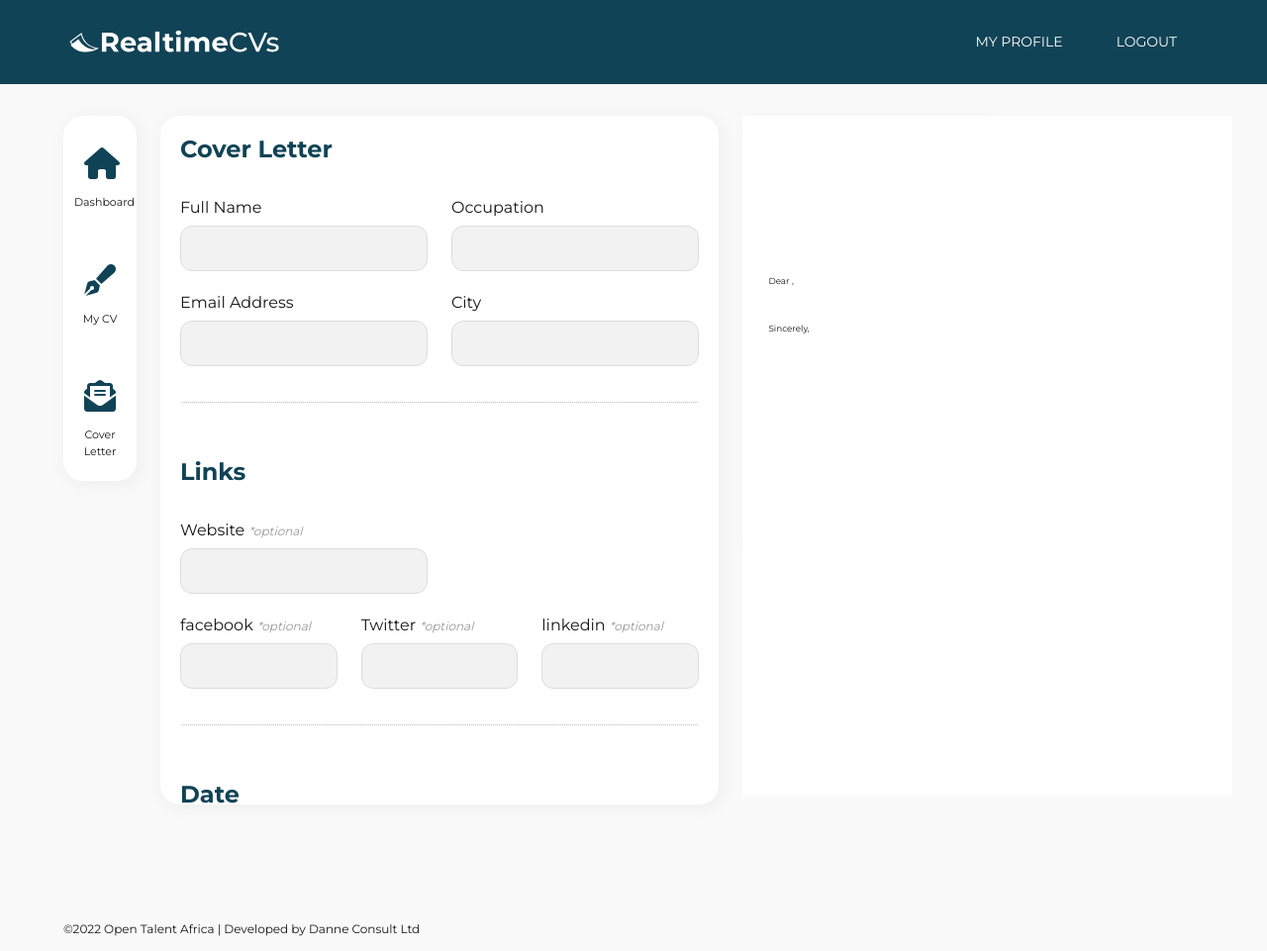
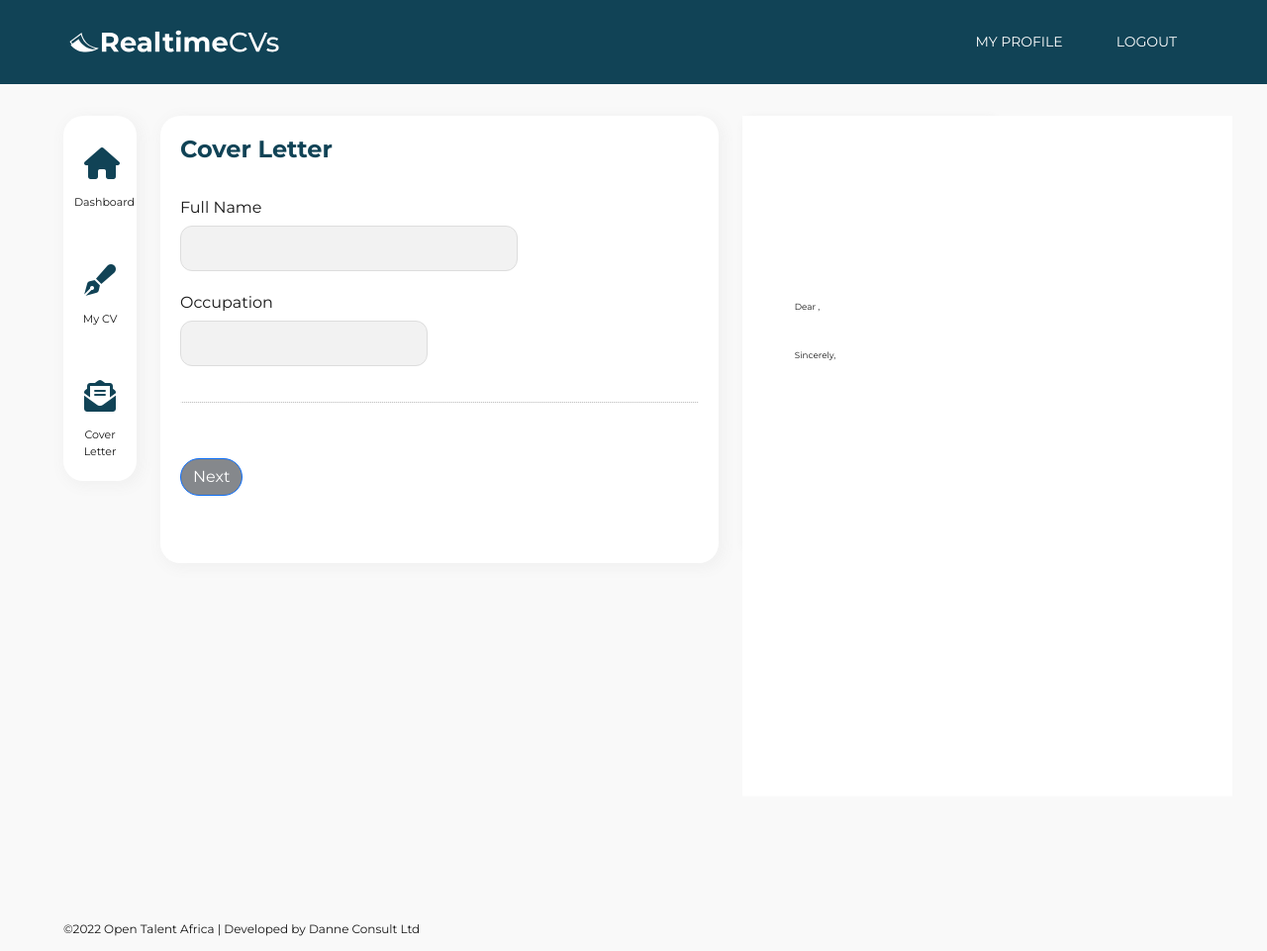
Before and after one commit to Danne-Consult/CV-Builder, a PHP site: page /coverletter.php in a window 1280 px wide. Shown: the whole page at 99% size. Run offline with PHP 8.4, Linux system fonts and the light colour scheme; some libraries are stand-ins or nearby versions.

Commit message:
added cover fieds and modal

```diff
--- a/assets/js/cover.js
+++ b/assets/js/cover.js
@@ -1,7 +1,10 @@
 const fname = document.getElementById("fname");
 const occupation = document.getElementById("occupation");
 const email = document.getElementById("email");
+const tel = document.getElementById("tel");
+const address = document.getElementById("address");
 const city = document.getElementById("city");
+const country = document.getElementById("country");
 const website = document.getElementById("website");
 const facebook = document.getElementById("facebook");
 const twitter = document.getElementById("twitter");
@@ -16,7 +19,17 @@ const coverbody = document.getElementById("coverbody");
 
 const cfullname = document.getElementById("cfullname");
 const coccupation = document.getElementById("coccupation");
-const cpersonalinfo = document.getElementById("cpersonalinfo");
+
+const cemail = document.getElementById("cemail");
+const ctel = document.getElementById("ctel");
+const caddress = document.getElementById("caddress");
+const ccity = document.getElementById("ccity");
+const ccountry = document.getElementById("ccountry");
+
+const cwebsite = document.getElementById("cwebsite");
+const cfacebook = document.getElementById("cfacebook");
+const ctwitter = document.getElementById("ctwitter");
+const clinkedin = document.getElementById("clinkedin");
 
 const cdate = document.getElementById("cdate");
 const crecipient = document.getElementById("crecipient");
@@ -28,30 +41,36 @@ const cbody = document.getElementById("cbody");
 cbody.innerHTML = coverbody.value;
 
 /*function fillcover(){
-    caddress.innerHTML = address.value;
-    cdate.innerHTML = letterdate.value;
+    cfullname.innerHTML = fname.value;
+    coccupation.innerHTML = occupation.value;
     crecipient.innerHTML = recipient.value;
     ccompany.innerHTML = company.value;
     caomaddress.innerHTML = companyaddress.value;
     cbody.innerHTML = coverbody.value;
-};*/
+}*/
 
 
 fname.addEventListener('keyup', function(){cfullname.innerHTML = fname.value;});
 occupation.addEventListener('keyup', function(){coccupation.innerHTML = occupation.value;});
-email.addEventListener('change', function(){cpersonalinfo.append(email.value+"  ")});
-city.addEventListener('change', function(){cpersonalinfo.append(city.value+"  ")});
-website.addEventListener('change', function(){cpersonalinfo.append("Website: "+website.value+"  ")});
-facebook.addEventListener('change', function(){cpersonalinfo.append("Facebook: "+facebook.value+"  ")});
-twitter.addEventListener('change', function(){cpersonalinfo.append("Twitter: "+twitter.value+"  ")});
-linkedin.addEventListener('change', function(){cpersonalinfo.append("Instagram: "+linkedin.value+"  ")});
+
+email.addEventListener('keyup', function(){if(email.value==""){cemail.style.display="none";}else{cemail.style.display="block"; cemail.innerHTML = email.value}});
+tel.addEventListener('keyup', function(){if(tel.value==""){ctel.style.display="none";}else{ctel.style.display="block"; ctel.innerHTML=tel.value}});
+address.addEventListener('keyup', function(){if(address.value==""){caddress.style.display="none";}else{caddress.style.display="block"; caddress.innerHTML=address.value}});
+city.addEventListener('keyup', function(){if(city.value==""){ccity.style.display="none";}else{ccity.style.display="block"; ccity.innerHTML=city.value}});
+country.addEventListener('keyup', function(){if(country.value==""){ccountry.style.display="none";}else{ccountry.style.display="block"; ccountry.innerHTML=country.value}});
+
+
+website.addEventListener('change', function(){if(website.value==""){cwebsite.style.display="none";}else{cwebsite.style.display="block"; cwebsite.innerHTML= "<i class='fa-solid fa-earth-africa'></i> "+website.value;}});
+facebook.addEventListener('change', function(){if(facebook.value==""){cfacebook.style.display="none";}else{cfacebook.style.display="block";cfacebook.innerHTML= "<i class='fa-brands fa-facebook'></i> "+facebook.value}});
+twitter.addEventListener('change', function(){if(twitter.value==""){ctwitter.style.display="none";}else{ctwitter.style.display="block";ctwitter.innerHTML= "<i class='fa-brands fa-twitter'></i> "+twitter.value}});
+linkedin.addEventListener('change', function(){if(linkedin.value==""){clinkedin.style.display="none";}else{clinkedin.style.display="block";clinkedin.innerHTML= "<i class='fa-brands fa-linkedin'></i> "+linkedin.value}});
 
 
 letterdate.addEventListener('change', function(){cdate.innerHTML = letterdate.value;});
 recipient.addEventListener('keyup', function(){crecipient.innerHTML = recipient.value;});
 company.addEventListener('keyup', function(){ccompany.innerHTML = company.value;});
 companyaddress.addEventListener('keyup', function(){ccomaddress.innerHTML = companyaddress.value;});
-ref.addEventListener('keyup', function(){cref.innerHTML = "<h4><u>REF: "+ref.value+"</u></h4><br />";});
+ref.addEventListener('keyup', function(){if(ref.value==""){cref.style.display="none"}else{ cref.style.display="block"; cref.innerHTML = "<h4><u>REF: "+ref.value+"</u></h4><br />";}});
 coverbody.addEventListener('keyup', function(){cbody.innerHTML = coverbody.value;});
 
     tinymce.init({
@@ -62,3 +81,23 @@ tinymce.init({
             });
     }
 });
+
+
+var modal = document.getElementById("myModal");
+var btn = document.getElementById("myBtn");
+var span = document.getElementsByClassName("close")[0];
+var clbx = document.getElementById("clbx");
+
+btn.onclick = function() {
+    modal.innerHTML = clbx.innerHTML;
+    modal.style.display = "block";
+}
+
+span.onclick = function() {
+  modal.style.display = "none";
+}
+window.onclick = function(event) {
+  if (event.target == modal) {
+    modal.style.display = "none";
+  }
+}
--- a/coverletter.php
+++ b/coverletter.php
@@ -28,28 +28,54 @@
                     <div class="workarea scrollwork">
                         <h4>Cover Letter</h4><br />
                         <form class="contactForm">
+                        <div class="sectionholder">
+                                <div class="section secshow" id="section1">
                                     <div class="row">
-                                <div class="col-lg-6">
+                                        <div class="col-lg-8">
                                             <label for="fname">Full Name</label><br />
                                             <input type="text" name="fname" id="fname" />
                                         </div>
+                                    </div>
+                                    <div class="row">
                                         <div class="col-lg-6">
                                             <label for="occupation">Occupation</label><br />
                                             <input type="text" name="occupation " id="occupation" />
                                         </div>
                                     </div>
+                                    <hr /><br />
+
+                                    <button type="button" class="btn btn-primary next-prev" data-next-prev="section2">Next</button>
+                                </div>
+                                <div class="section" id="section2">
+                                    <h4>Personal Information</h4><br />
                                     <div class="row">
                                         <div class="col-lg-6">
                                             <label for="email">Email Address</label><br />
                                             <input type="text" name="email" id="email" />
                                         </div>
                                         <div class="col-lg-6">
+                                            <label for="email">Telephone/Mobile</label><br />
+                                            <input type="tel" name="tel" id="tel" />
+                                        </div>
+                                        <div class="col-lg-6">
+                                            <label for="city">Address</label><br />
+                                            <input type="text" name="address" id="address" />
+                                        </div>
+                                        <div class="col-lg-6">
                                             <label for="city">City</label><br />
                                             <input type="text" name="city" id="city" />
                                         </div>
+                                        <div class="col-lg-6">
+                                            <label for="city">Country</label><br />
+                                            <input type="text" name="country" id="country" />
+                                        </div>
+
                                     </div>
                                     <hr /><br />
-
+                                    <button type="button" class="btn btn-primary next-prev" data-next-prev="section1">Prev</button>
+                                    <button type="button" class="btn btn-primary next-prev" data-next-prev="section3">Next</button>
+                                </div>
+                                <div class="section" id="section3">
                                     <h4>Links</h4><br />
 
                                     <div class="row">
@@ -73,6 +99,10 @@
                                         </div>
                                     </div>
                                     <hr /><br />
+                                    <button type="button" class="btn btn-primary next-prev" data-next-prev="section2">Prev</button>
+                                    <button type="button" class="btn btn-primary next-prev" data-next-prev="section4">Next</button>
+                                </div>
+                                <div class="section" id="section4">
                                     <h4>Date</h4><br />
                                     <div class="row">
                                         <div class="col-lg-6">
@@ -81,6 +111,10 @@
                                         </div>
                                     </div>
                                     <hr /><br />
+                                    <button type="button" class="btn btn-primary next-prev" data-next-prev="section3">Prev</button>
+                                    <button type="button" class="btn btn-primary next-prev" data-next-prev="section5">Next</button>
+                                </div>
+                                <div class="section" id="section5">
                                     <h4>Recipient Details</h4><br />
                                     <div class="row">
                                         <div class="col-md-12">
@@ -97,7 +131,10 @@
                                         </div>
                                     </div>
                                     <hr /><br />
-
+                                    <button type="button" class="btn btn-primary next-prev" data-next-prev="section4">Prev</button>
+                                    <button type="button" class="btn btn-primary next-prev" data-next-prev="section6">Next</button>
+                                </div>
+                                <div class="section" id="section6">
                                     <h4>Letter Reference</h4><br />
                                     <div class="row">
                                         <div class="col-lg-12">
@@ -115,17 +152,26 @@
                                         </div>
                                     </div>
                                     <br /><br />
-                            <p class="alignright"><input type="submit" name="submitcov" class="submit" value="Save" /></p>
+                                    <button type="button" class="btn btn-primary next-prev" data-next-prev="section5">Prev</button>
+                                    <input type="submit" name="submitcov" class="submit" value="Save" />
+                                    <button type="button" class="rounded-white-btn small-btn" id="myBtn">View Cover Letter</button>
+                                </div>
+                            </div>
                         </form>
                     </div>
                 </div>
                 <div class="col-lg-5">
-                    <div class="cvresized">
+                    <div class="cvresized" id="clbx">
                         <?php include "manage/cover_views/default.php"; ?>
                     </div>
+
                 </div>
             </div>
         </article>
+    </div>
+    <div id="myModal" class="modal">
+    <span class="close">&times;</span>
+    <div class="modal-content"></div>
     </div>
 
     <?php include "includes/footer.inc"; ?>
@@ -147,6 +193,11 @@
                 });
             };
 
+            $(".next-prev").click(function(){
+                var section = $(this).attr("data-next-prev");
+                $(".section").removeClass("secshow");
+                $("#"+section).addClass("secshow");
+             });
         });
     </script>
     <script src="assets/js/cover.js" referrerpolicy="origin"></script>
--- a/manage/cover_views/default.php
+++ b/manage/cover_views/default.php
@@ -1,10 +1,3 @@
-<!DOCTYPE html>
-<html lang="en">
-<head>
-    <meta charset="UTF-8">
-    <meta http-equiv="X-UA-Compatible" content="IE=edge">
-    <meta name="viewport" content="width=device-width, initial-scale=1.0">
-    <link href="https://fonts.googleapis.com/css2?family=Montserrat:wght@300;400;700&display=swap" rel="stylesheet">
     <style>
 
         :root{
@@ -19,29 +12,27 @@
             --error-red:#ecd4d4;
 
         }
-        .cover{width: 900px; height: 1250px;background-color: #fff; padding: 3em;}
+        .cover{width: 900px; min-height: 1250px; background-color: #fff; padding: 6em; margin: 0px auto;}
 
         .aligncenter{text-align:center;}
         .alignright{text-align:right;}
 
-        .fullwidth{width:100%}
-        .cvpage{background-color: #fff; padding: 3em;}
-        .cvpage .thintext{font-size:14.5px; padding: 3em 20px; background-color: #fafafa;}
-        .cvpage .thintext .bio{line-height: 2.5;}
-        .cvpage h1{font-weight: 300; margin-bottom: 24px; font-size: 61px;}
-        .cvpage .socials{font-size:20px;}
-        .cvpage .socials a{padding:0px .5em;}
+        .fullwidth{width:100%; }
+        .width-80{width: 80%; margin: 0px auto;}
+        .cover .thintext{font-size:14.5px; padding: 3em 20px; background-color: #fafafa;}
+        .cover .thintext .bio{line-height: 2.5;}
+        .cover h1{font-weight: 300; margin-bottom: 24px; font-size: 61px;}
+        .cover .flexcenter{display: flex; align-content: center; flex-flow: row;}
+        .cover .flexcenter > div{flex: 1 1 auto;}
+        .cover .hidediv{display:none;}
+        .cover .socials a{padding:0px .5em;}
 
-        .cvpage .skillset{width:100%;}
-        .cvpage .skillset .skillbx{width: 100%; float: left; margin: 19px 0px;}
-        .cvpage .skillset .skillbx .skilldesc{width: 42%; float: left;}
-        .cvpage .skillset .skillbx .progbar{width: 50%; background-color: #e0e0e0; float: left; height: 11px; border-radius: 200px; margin-top: 6px;}
-        .cvpage .skillset .skillbx .progbar .range{width: 100%; height: 11px; background-color: #164966; border-radius: 200px;}
+        .cover .skillset{width:100%;}
+        .cover .skillset .skillbx{width: 100%; float: left; margin: 19px 0px;}
+        .cover .skillset .skillbx .skilldesc{width: 42%; float: left;}
+        .cover .skillset .skillbx .progbar{width: 50%; background-color: #e0e0e0; float: left; height: 11px; border-radius: 200px; margin-top: 6px;}
+        .cover .skillset .skillbx .progbar .range{width: 100%; height: 11px; background-color: #164966; border-radius: 200px;}
 
-        .cvpage .fullcont{ padding-left: 30px;}
-        .cvpage .fullcont h5{font-weight: 700; font-size: 17px;}
-        .cvpage .fullcont h5 span{color: #898989; }
-        .cvpage .refbx{margin-bottom:30px;}
     </style>
 </head>
 <body>
@@ -50,7 +41,19 @@
             <div class="col-lg-12">
                 <h3 class="aligncenter" id="cfullname"></h3>
                 <p class="aligncenter" id="coccupation"></p>
-                <div class="aligncenter fullwidth" id="cpersonalinfo"></div>
+                <div class="aligncenter fullwidth flexcenter" id="cpersonalinfo">
+                    <div id="cemail" class="hidediv"></div>
+                    <div id="ctel" class="hidediv"></div>
+                    <div id="caddress" class="hidediv"></div>
+                    <div id="ccity" class="hidediv"></div>
+                    <div id="ccountry" class="hidediv"></div>
+                </div>
+                <div class="aligncenter fullwidth flexcenter">
+                    <div id="cwebsite" class="hidediv"></div>
+                    <div id="cfacebook" class="hidediv"></div>
+                    <div id="clinkedin" class="hidediv"></div>
+                    <div id="ctwitter" class="hidediv"></div>
+                </div>
                 <p>&nbsp;</p>
                 <div class="alignright fullwidth"><span id="cdate"></span></div>
                 <p>&nbsp;</p>
@@ -60,12 +63,10 @@
                     <span id="ccomaddress"></span><br />
                 </p>
                 <p>&nbsp;</p>
-                <div id="cref"></div>
+                <div id="cref" class="hidediv"></div>
             </div>
             <div class="col-lg-12">
                 <div id="cbody"></div>
             </div>
         </div>
     </div>
-</body>
-</html>
```
Also changed, not shown: assets/css/style.css (+44 -1 lines). Lines whose indentation alone changed are shown as unchanged.
